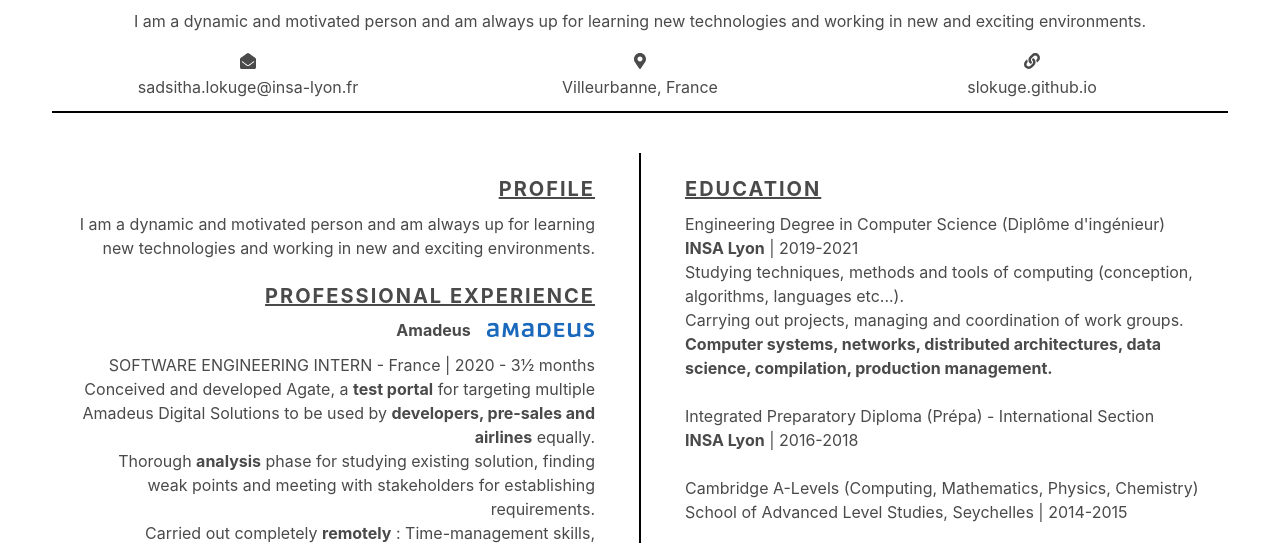
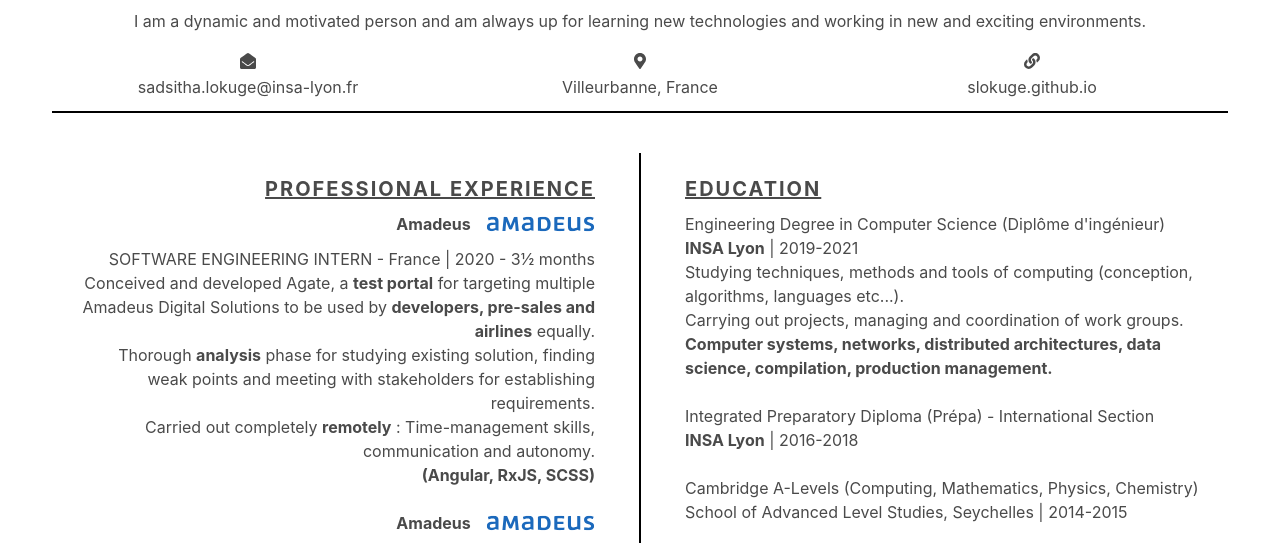
Before and after one commit to slokuge/slokuge.github.io, a website: page resume/index.html in a window 1280 px wide. Shown: the part 228-771 px from the top of the page. Drawn offline with nearby package versions, Linux system fonts and the light colour scheme.

Commit message:
Removed duplicate profile

```diff
--- a/resume/index.html
+++ b/resume/index.html
@@ -86,13 +86,6 @@
         </div>
         <div class="columns is-variable is-8 slide_bottom" style="margin-top: 2.5rem;">
             <div class="column has-text-centered-mobile has-text-right-tablet" style="border-right: 2px solid black">
-                <div class="tile is-vertical is-parent">
-                    <u>
-                        <h3 class="subtitle section_subtitle">PROFILE</h3>
-                    </u>
-                    <p>I am a dynamic and motivated person and am always up for learning new technologies and working in
-                        new and exciting environments.</p>
-                </div>
                 <div class="tile is-vertical is-parent">
                     <u>
                         <h3 class="subtitle section_subtitle">PROFESSIONAL EXPERIENCE</h3>
```
Also changed, not shown: 2 other files.
